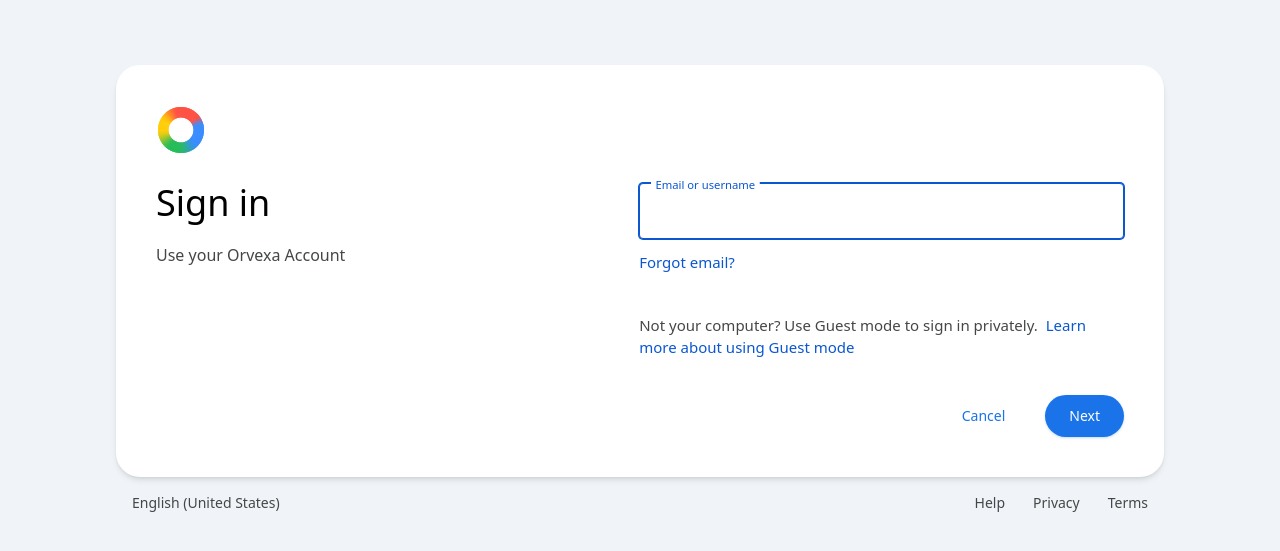
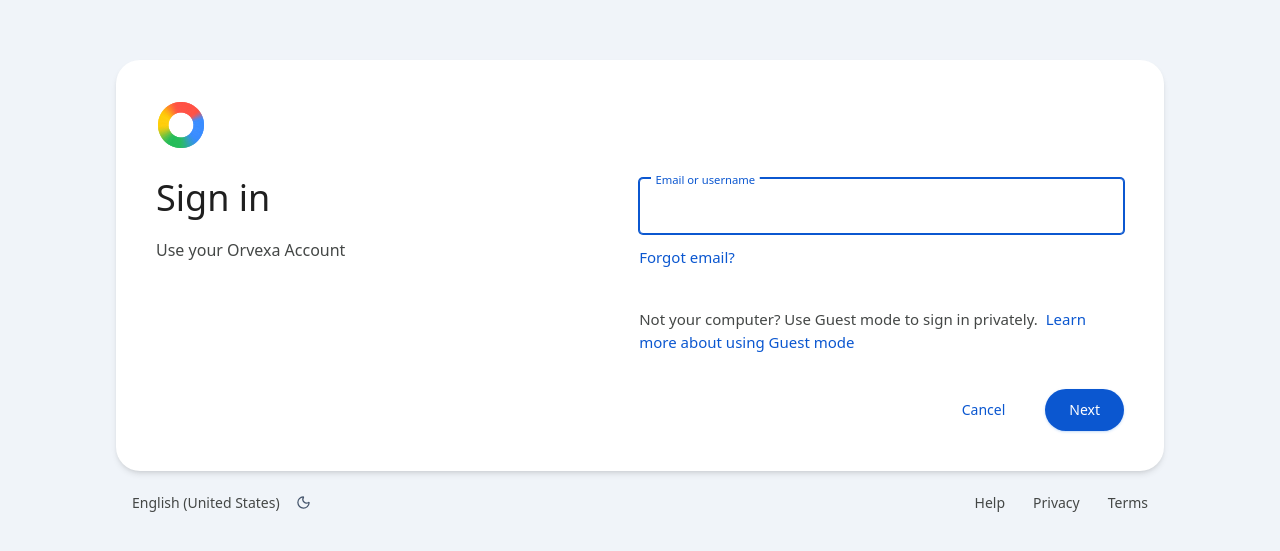
Before and after one commit to VishnuThangaraj/Orvexa, a React (Vite) app in the folder apps/web/: page /authenticate in a window 1280 px wide. Shown: the part 111-662 px from the top of the page. Built offline with nearby package versions, Linux system fonts and the light colour scheme; no server answers; a web font is replaced by a local one.

Commit message:
^ inputs | + dark theme

```diff
--- a/apps/web/src/components/ui/checkbox/checkbox.variants.ts
+++ b/apps/web/src/components/ui/checkbox/checkbox.variants.ts
@@ -6,7 +6,7 @@ export const checkboxVariants = cva(
     variants: {
       variant: {
         "primary-blue":
-          "border-[#444746] hover:border-[#1f1f1f] dark:border-[#8e918f] dark:hover:border-[#e3e3e3] data-[state=checked]:bg-[#0b57d0] data-[state=checked]:border-[#0b57d0] data-[state=checked]:hover:bg-[#0842a0] data-[state=checked]:hover:border-[#0842a0] data-[state=indeterminate]:bg-[#0b57d0] data-[state=indeterminate]:border-[#0b57d0] text-white focus-visible:ring-[#0b57d0]/40",
+          "border-[#444746] hover:border-[#1f1f1f] dark:border-[#8e918f] dark:hover:border-[#e3e3e3] data-[state=checked]:bg-[#0b57d0] data-[state=checked]:border-[#0b57d0] data-[state=checked]:hover:bg-[#0842a0] data-[state=checked]:hover:border-[#0842a0] data-[state=indeterminate]:bg-[#0b57d0] data-[state=indeterminate]:border-[#0b57d0] dark:data-[state=checked]:bg-[#a8c7fa] dark:data-[state=checked]:border-[#a8c7fa] dark:data-[state=checked]:hover:bg-[#b8d1fb] dark:data-[state=checked]:hover:border-[#b8d1fb] dark:data-[state=indeterminate]:bg-[#a8c7fa] dark:data-[state=indeterminate]:border-[#a8c7fa] text-white dark:text-[#062e6f] focus-visible:ring-[#0b57d0]/40 dark:focus-visible:ring-[#a8c7fa]/40",
         primary:
           "border-[#444746] hover:border-[#1f1f1f] dark:border-[#8e918f] dark:hover:border-[#e3e3e3] data-[state=checked]:bg-[#0b57d0] data-[state=checked]:border-[#0b57d0] data-[state=checked]:hover:bg-[#0842a0] data-[state=checked]:hover:border-[#0842a0] data-[state=indeterminate]:bg-[#0b57d0] data-[state=indeterminate]:border-[#0b57d0] text-white focus-visible:ring-[#0b57d0]/40",
         default:
--- a/apps/web/src/components/ui/text-box/TextBox.tsx
+++ b/apps/web/src/components/ui/text-box/TextBox.tsx
@@ -47,9 +47,17 @@ const labelFocusColors: Record<string, string> = {
   outlined: "peer-focus:text-indigo-600 dark:peer-focus:text-indigo-400",
   filled: "peer-focus:text-indigo-600 dark:peer-focus:text-indigo-400",
   standard: "peer-focus:text-indigo-600 dark:peer-focus:text-indigo-400",
-  "primary-blue": "peer-focus:text-[#0b57d0] dark:peer-focus:text-[#8ab4f8]",
-  "blue-primary": "peer-focus:text-[#0b57d0] dark:peer-focus:text-[#8ab4f8]",
-  blue: "peer-focus:text-[#0b57d0] dark:peer-focus:text-[#8ab4f8]",
+  "primary-blue": "peer-focus:text-[#0b57d0] dark:peer-focus:text-[#a8c7fa]",
+  "blue-primary": "peer-focus:text-[#0b57d0] dark:peer-focus:text-[#a8c7fa]",
+  blue: "peer-focus:text-[#0b57d0] dark:peer-focus:text-[#a8c7fa]",
+};
+
+const floatingLabelBgColors: Record<string, string> = {
+  "primary-blue":
+    "peer-focus:bg-white dark:peer-focus:bg-[#0e0e0e] peer-not-placeholder-shown:bg-white dark:peer-not-placeholder-shown:bg-[#0e0e0e]",
+  "blue-primary":
+    "peer-focus:bg-white dark:peer-focus:bg-[#0e0e0e] peer-not-placeholder-shown:bg-white dark:peer-not-placeholder-shown:bg-[#0e0e0e]",
+  blue: "peer-focus:bg-white dark:peer-focus:bg-[#0e0e0e] peer-not-placeholder-shown:bg-white dark:peer-not-placeholder-shown:bg-[#0e0e0e]",
 };
 
 export const TextBox = React.forwardRef<HTMLInputElement, TextBoxProps>(
@@ -142,8 +150,10 @@ export const TextBox = React.forwardRef<HTMLInputElement, TextBoxProps>(
                   ? "left-10 peer-focus:left-9 peer-not-placeholder-shown:left-9"
                   : "left-4 peer-focus:left-3 peer-not-placeholder-shown:left-3",
                 "peer-placeholder-shown:top-1/2 peer-placeholder-shown:-translate-y-1/2 peer-placeholder-shown:scale-100",
-                "peer-focus:-top-2.5 peer-focus:translate-y-0 peer-focus:scale-75 peer-focus:px-1.5 peer-focus:bg-white dark:peer-focus:bg-slate-900",
-                "peer-not-placeholder-shown:-top-2.5 peer-not-placeholder-shown:translate-y-0 peer-not-placeholder-shown:scale-75 peer-not-placeholder-shown:px-1.5 peer-not-placeholder-shown:bg-white dark:peer-not-placeholder-shown:bg-slate-900",
+                "peer-focus:-top-2.5 peer-focus:translate-y-0 peer-focus:scale-75 peer-focus:px-1.5",
+                "peer-not-placeholder-shown:-top-2.5 peer-not-placeholder-shown:translate-y-0 peer-not-placeholder-shown:scale-75 peer-not-placeholder-shown:px-1.5",
+                floatingLabelBgColors[variant ?? "outlined"] ??
+                  "peer-focus:bg-white dark:peer-focus:bg-slate-900 peer-not-placeholder-shown:bg-white dark:peer-not-placeholder-shown:bg-slate-900",
                 error
                   ? "text-red-600 dark:text-red-400 peer-focus:text-red-600 dark:peer-focus:text-red-400 peer-placeholder-shown:text-red-600 dark:peer-placeholder-shown:text-red-400"
                   : cn(
--- a/apps/web/src/components/ui/text-box/text-box.variants.ts
+++ b/apps/web/src/components/ui/text-box/text-box.variants.ts
@@ -8,11 +8,11 @@ export const textBoxVariants = cva(
         outlined:
           "bg-white/70 dark:bg-white/5 border border-slate-300 dark:border-white/15 rounded-xl shadow-xs focus:border-indigo-600 focus:ring-2 focus:ring-indigo-500/20 dark:focus:border-indigo-400 dark:focus:ring-indigo-400/20 backdrop-blur-md",
         "primary-blue":
-          "bg-white dark:bg-slate-900 text-[#1f1f1f] dark:text-[#e3e3e3] border border-[#747775] dark:border-[#8e918f] rounded-[4px] hover:border-[#1f1f1f] dark:hover:border-[#e3e3e3] focus:border-[#0b57d0] focus:ring-1 focus:ring-[#0b57d0] dark:focus:border-[#8ab4f8] dark:focus:ring-[#8ab4f8]",
+          "bg-white dark:bg-[#0e0e0e] text-[#1f1f1f] dark:text-[#e3e3e3] border border-[#747775] dark:border-[#8e918f] rounded-[4px] hover:border-[#1f1f1f] dark:hover:border-[#e3e3e3] focus:border-[#0b57d0] focus:ring-1 focus:ring-[#0b57d0] dark:focus:border-[#a8c7fa] dark:focus:ring-[#a8c7fa]",
         "blue-primary":
-          "bg-white dark:bg-slate-900 text-[#1f1f1f] dark:text-[#e3e3e3] border border-[#747775] dark:border-[#8e918f] rounded-[4px] hover:border-[#1f1f1f] dark:hover:border-[#e3e3e3] focus:border-[#0b57d0] focus:ring-1 focus:ring-[#0b57d0] dark:focus:border-[#8ab4f8] dark:focus:ring-[#8ab4f8]",
+          "bg-white dark:bg-[#0e0e0e] text-[#1f1f1f] dark:text-[#e3e3e3] border border-[#747775] dark:border-[#8e918f] rounded-[4px] hover:border-[#1f1f1f] dark:hover:border-[#e3e3e3] focus:border-[#0b57d0] focus:ring-1 focus:ring-[#0b57d0] dark:focus:border-[#a8c7fa] dark:focus:ring-[#a8c7fa]",
         blue:
-          "bg-white dark:bg-slate-900 text-[#1f1f1f] dark:text-[#e3e3e3] border border-[#747775] dark:border-[#8e918f] rounded-[4px] hover:border-[#1f1f1f] dark:hover:border-[#e3e3e3] focus:border-[#0b57d0] focus:ring-1 focus:ring-[#0b57d0] dark:focus:border-[#8ab4f8] dark:focus:ring-[#8ab4f8]",
+          "bg-white dark:bg-[#0e0e0e] text-[#1f1f1f] dark:text-[#e3e3e3] border border-[#747775] dark:border-[#8e918f] rounded-[4px] hover:border-[#1f1f1f] dark:hover:border-[#e3e3e3] focus:border-[#0b57d0] focus:ring-1 focus:ring-[#0b57d0] dark:focus:border-[#a8c7fa] dark:focus:ring-[#a8c7fa]",
         filled:
           "bg-slate-100/90 dark:bg-white/10 border-b-2 border-slate-300 dark:border-white/20 rounded-t-xl rounded-b-none focus:border-indigo-600 focus:bg-slate-100 dark:focus:bg-white/15 dark:focus:border-indigo-400",
         standard:
--- a/apps/web/src/modules/auth/pages/AuthPage.tsx
+++ b/apps/web/src/modules/auth/pages/AuthPage.tsx
@@ -3,6 +3,7 @@ import { useLocation, useNavigate } from "react-router-dom";
 import axios from "axios";
 import { User } from "lucide-react";
 import OrvexaIcon from "@/common/components/OrvexaIcon";
+import ThemeToggle from "@/common/components/ThemeToggle";
 import { Button } from "@/components/ui/button";
 import { TextBox } from "@/components/ui/text-box";
 import { Checkbox } from "@/components/ui/checkbox";
@@ -174,25 +175,27 @@ const AuthPage: React.FC = () => {
     loginMutation.isPending || forgotPasswordMutation.isPending;
 
   return (
-    <div className="flex flex-col justify-center items-center min-h-screen w-full bg-[#F0F4F9] p-4">
+    <div className="flex flex-col justify-center items-center min-h-screen w-full bg-[#f0f4f9] dark:bg-[#1e1f20] p-4 transition-colors duration-200">
       <div className="w-full max-w-262 flex flex-col gap-4">
         <form
           onSubmit={handleSubmit}
           noValidate
-          className="w-full flex flex-col justify-between gap-7 bg-white p-10 rounded-3xl shadow-md"
+          className="w-full flex flex-col justify-between gap-7 bg-white dark:bg-[#0e0e0e] text-[#1f1f1f] dark:text-[#e3e3e3] p-10 rounded-3xl shadow-md dark:shadow-none transition-colors duration-200"
         >
           <OrvexaIcon size={50} />
           <div className="flex justify-between gap-x-40">
             <div className="flex flex-col gap-5 w-6/12">
               {isPasswordStep ? (
                 <>
-                  <div className="text-4xl">Welcome</div>
+                  <div className="text-4xl text-[#1f1f1f] dark:text-[#e3e3e3]">
+                    Welcome
+                  </div>
                   <div>
                     {" "}
                     <Button
                       type="button"
-                      variant={"transparent"}
-                      className="px-3 py-2 rounded-full cursor-pointer hover:bg-slate-100"
+                      variant={"empty"}
+                      className="px-3 py-1.5 rounded-full cursor-pointer bg-transparent text-[#1f1f1f] dark:text-[#e3e3e3] border border-[#747775] dark:border-[#8e918f] hover:bg-[#1f1f1f]/6 dark:hover:bg-[#e3e3e3]/8 font-medium text-sm gap-2"
                       onClick={handleBackToIdentifier}
                       title="Switch account"
                     >
@@ -203,8 +206,12 @@ const AuthPage: React.FC = () => {
                 </>
               ) : (
                 <>
-                  <div className="text-4xl">Sign in</div>
-                  <div className="text-[#444746]">Use your Orvexa Account</div>
+                  <div className="text-4xl text-[#1f1f1f] dark:text-[#e3e3e3]">
+                    Sign in
+                  </div>
+                  <div className="text-[#444746] dark:text-[#c4c7c5]">
+                    Use your Orvexa Account
+                  </div>
                 </>
               )}
             </div>
@@ -256,15 +263,15 @@ const AuthPage: React.FC = () => {
                           handleForgotEmail();
                         }
                       }}
-                      className="text-[#0b57d0] cursor-pointer font-medium select-none w-fit"
+                      className="text-[#0b57d0] dark:text-[#a8c7fa] hover:underline cursor-pointer font-medium select-none w-fit"
                     >
                       Forgot email?
                     </div>
                   </div>
                   <div>
-                    <div className="text-[#444746] ">
+                    <div className="text-[#444746] dark:text-[#c4c7c5]">
                       Not your computer? Use Guest mode to sign in privately.
-                      <span className="ps-2 cursor-pointer hover:underline text-[#0b57d0]">
+                      <span className="ps-2 cursor-pointer hover:underline text-[#0b57d0] dark:text-[#a8c7fa]">
                         Learn more about using Guest mode
                       </span>
                     </div>
@@ -281,7 +288,7 @@ const AuthPage: React.FC = () => {
               onClick={
                 isPasswordStep ? handleForgotPassword : () => navigate("/")
               }
-              className="rounded-full py-3.5"
+              className="rounded-full py-3.5 text-[#0b57d0] hover:text-[#0842a0] hover:bg-[#0b57d0]/8 active:bg-[#0b57d0]/12 dark:text-[#a8c7fa] dark:hover:text-[#d3e3fd] dark:hover:bg-[#a8c7fa]/8 dark:active:bg-[#a8c7fa]/12"
               disabled={isPending}
             >
               {isPasswordStep ? "Forgot Password?" : "Cancel"}
@@ -289,7 +296,7 @@ const AuthPage: React.FC = () => {
             <Button
               type="submit"
               variant={"primary-blue"}
-              className="rounded-full py-3.5"
+              className="rounded-full py-3.5 bg-[#0b57d0] hover:bg-[#0842a0] active:bg-[#0842a0] text-white dark:bg-[#a8c7fa] dark:hover:bg-[#b8d1fb] dark:active:bg-[#93b8f7] dark:text-[#062e6f]"
               loading={isPending}
               disabled={isPending}
             >
@@ -297,12 +304,21 @@ const AuthPage: React.FC = () => {
             </Button>
           </div>
         </form>
-        <div className="text-[#444746] flex justify-between items-center text-sm w-full px-4">
-          <div>English (United States)</div>
+        <div className="text-[#444746] dark:text-[#c4c7c5] flex justify-between items-center text-sm w-full px-4">
+          <div className="flex items-center gap-2">
+            <span>English (United States)</span>
+            <ThemeToggle size={15} />
+          </div>
           <div className="flex justify-between gap-7">
-            <div className="cursor-pointer">Help</div>
-            <div className="cursor-pointer">Privacy</div>
-            <div className="cursor-pointer">Terms</div>
+            <div className="cursor-pointer hover:text-[#1f1f1f] dark:hover:text-[#e3e3e3]">
+              Help
+            </div>
+            <div className="cursor-pointer hover:text-[#1f1f1f] dark:hover:text-[#e3e3e3]">
+              Privacy
+            </div>
+            <div className="cursor-pointer hover:text-[#1f1f1f] dark:hover:text-[#e3e3e3]">
+              Terms
+            </div>
           </div>
         </div>
       </div>
```
